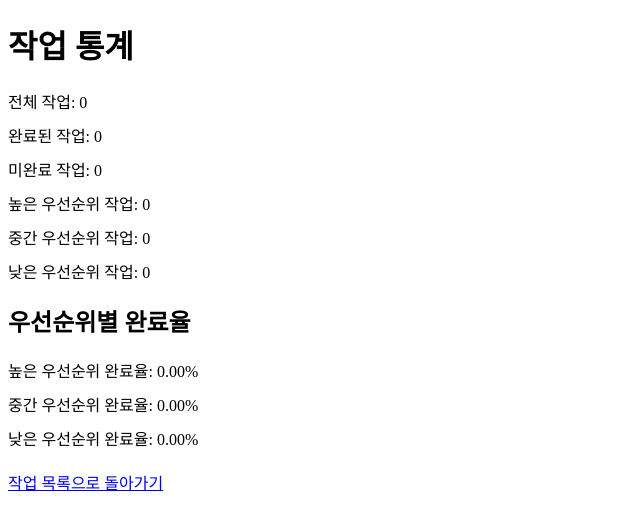
After one commit to AlbertImKr/django_to_do_app, a Django app: page /statistics/ in a window 1280 px wide. The commit adds this page. Shown: the top 530 px of the page, without its empty margins (0-640 px from the left). Run offline with Django 5.2, Linux system fonts and the light colour scheme; data that the repository does not hold is empty.

Commit message:
feat: 우선순위, 통계기능 구현

```diff
--- a/templates/todoapp/add_task.html
+++ b/templates/todoapp/add_task.html
@@ -13,7 +13,7 @@
         <p>
             {{ field.label_tag }}
             {% if field.name == 'list' %}
-                <select name="list" required>
+                <select name="list">
                     <option value="">---------</option>
                     {% for list in lists %}
                         <option value="{{ list.id }}">{{ list.name }}</option>
--- /dev/null
+++ b/templates/todoapp/task_statistics.html
@@ -0,0 +1,30 @@
+<!DOCTYPE html>
+<html lang="ko">
+<head>
+    <meta charset="UTF-8">
+    <meta name="viewport" content="width=device-width, initial-scale=1.0">
+    <title>작업 통계</title>
+    <style>
+      .statistics { margin-bottom: 20px; }
+      .stat-item { margin-bottom: 10px; }
+    </style>
+</head>
+<body>
+<h1>작업 통계</h1>
+<div class="statistics">
+    <div class="stat-item">전체 작업: {{ statistics.total_tasks }}</div>
+    <div class="stat-item">완료된 작업: {{ statistics.completed_tasks }}</div>
+    <div class="stat-item">미완료 작업: {{ statistics.incomplete_tasks }}</div>
+    <div class="stat-item">높은 우선순위 작업: {{ statistics.high_priority_tasks }}</div>
+    <div class="stat-item">중간 우선순위 작업: {{ statistics.medium_priority_tasks }}</div>
+    <div class="stat-item">낮은 우선순위 작업: {{ statistics.low_priority_tasks }}</div>
+</div>
+<h2>우선순위별 완료율</h2>
+<div class="statistics">
+    <div class="stat-item">높은 우선순위 완료율: {{ statistics.priority_3_completion_rate|floatformat:2 }}%</div>
+    <div class="stat-item">중간 우선순위 완료율: {{ statistics.priority_2_completion_rate|floatformat:2 }}%</div>
+    <div class="stat-item">낮은 우선순위 완료율: {{ statistics.priority_1_completion_rate|floatformat:2 }}%</div>
+</div>
+<a href="{% url 'task_list' %}">작업 목록으로 돌아가기</a>
+</body>
+</html>
--- a/todoapp/urls.py
+++ b/todoapp/urls.py
@@ -7,4 +7,7 @@ urlpatterns = [
     path('add/', views.add_task, name='add_task'),
     path('edit/<int:task_id>/', views.edit_task, name='edit_task'),
     path('delete/<int:task_id>/', views.delete_task, name='delete_task'),
+    path('set_priority/<int:task_id>/', views.set_priority,
+         name='set_priority'),
+    path('statistics/', views.task_statistics, name='task_statistics'),
 ]
--- a/todoapp/views.py
+++ b/todoapp/views.py
@@ -49,3 +49,38 @@ def delete_task(request, task_id):
         task.delete()
         return redirect('task_list')
     return render(request, 'todoapp/delete_task.html', {'task': task})
+
+
+def set_priority(request, task_id):
+    task = get_object_or_404(Task, pk=task_id)
+    if request.method == 'POST':
+        priority = request.POST['priority']
+        if priority in ['1', '2', '3']:
+            task.priority = priority
+            task.save()
+    return redirect('task_list')
+
+
+def task_statistics(request):
+    tasks = Task.objects.all()
+
+    # 통계 계산
+    statistics = {
+        'total_tasks': tasks.count(),
+        'completed_tasks': tasks.filter(completed=True).count(),
+        'incomplete_tasks': tasks.filter(completed=False).count(),
+        'high_priority_tasks': tasks.filter(priority=3).count(),
+        'medium_priority_tasks': tasks.filter(priority=2).count(),
+        'low_priority_tasks': tasks.filter(priority=1).count(),
+    }
+
+    # 우선순위별 완료율 계산
+    for priority in [1, 2, 3]:
+        priority_tasks = tasks.filter(priority=priority)
+        total = priority_tasks.count()
+        completed = priority_tasks.filter(completed=True).count()
+        statistics[f'priority_{priority}_completion_rate'] = (
+            completed / total * 100 if total > 0 else 0)
+
+    return render(request, 'todoapp/task_statistics.html',
+                  {'statistics': statistics})
```
Also changed, not shown: templates/todoapp/task_list.html (+11 -2 lines), todoapp/models.py (+10 -1 lines).
